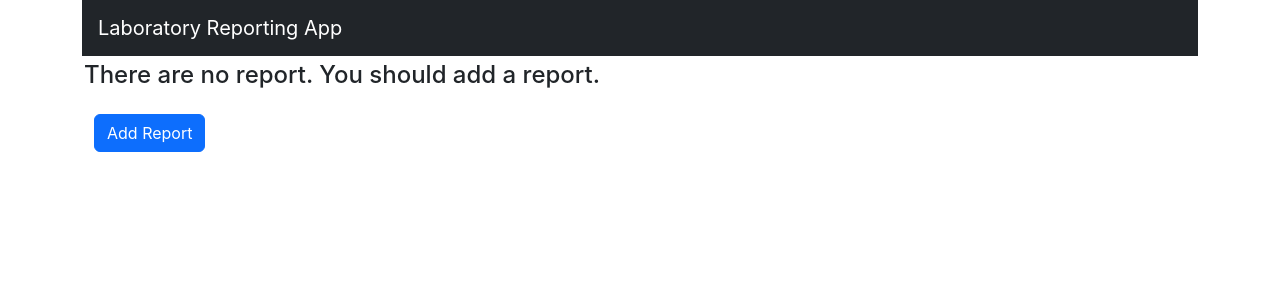
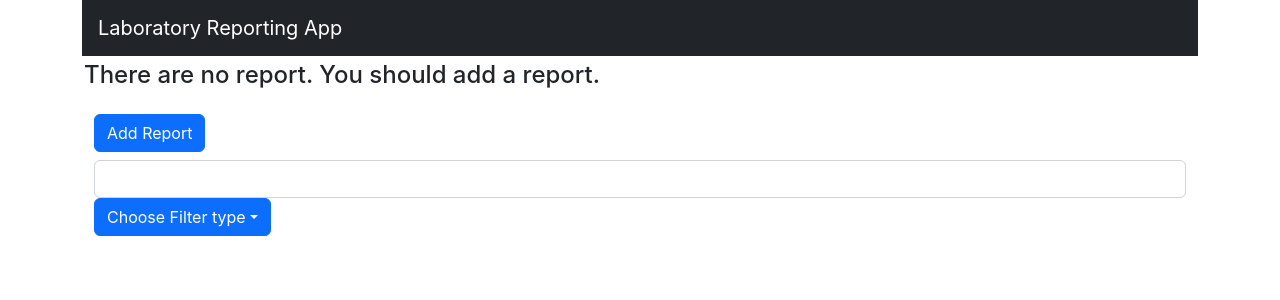
Before and after one commit to yakubalkis/Lab-Reporting-App-Fullstack, a React (Create React App) app in the folder react-frontend/: page /laborant/1/reports in a window 1280 px wide. Shown: the top 300 px of the page. Built offline with nearby package versions, Linux system fonts and the light colour scheme; no server answers.

Commit message:
added dropdown menu for filter.

```diff
--- a/react-frontend/src/components/ListReports.js
+++ b/react-frontend/src/components/ListReports.js
@@ -1,35 +1,52 @@
 import { useEffect, useState } from "react"
 import axios from "axios";
 import {Link, useParams} from "react-router-dom";
+import Dropdown from 'react-bootstrap/Dropdown';
+import DropdownButton from 'react-bootstrap/DropdownButton';
 import Report from "./Report";
-const LAB_API_BASE_URL = "http://localhost:8080/api/v1/reports";
+const LAB_API_BASE_URL = "http://localhost:8080/api/v1";
 
 export default function ListReports(){
 
     const [reportList, setReportList] = useState([]);
+    const [filterType, setFilterType] = useState("Choose Filter type");
     const {laborantHospitalIdNo} = useParams();
 
 
 
     useEffect(() => {
-        axios.get(LAB_API_BASE_URL)
+        axios.get(LAB_API_BASE_URL+"/reports")
             .then((res) => {
                 setReportList(res.data)
             })
-            console.log(reportList)
-    }, []);
+    },[]);
+
+    function handleChange(type){
+        setFilterType(type)
+        console.log(type)
+    }
 
 
     const HeadContent = reportList.length > 0 ? <></> : <h4 style={{marginLeft: "-10px", marginTop: "5px"}}>There are no report. You should add a report.</h4> ;
-    const ReportsTable = reportList.length > 0 ? <Report reports={reportList} /> : <></> ;
+    const ReportsTable = reportList.length > 0 ? <Report reports={reportList}  /> : <></> ;
 
     return(
         <div>
 
             {HeadContent}
+            <div className="div-add-filter">
 
-            <div className="row">
                 <Link to={`/laborant/${laborantHospitalIdNo}/${0}`}><button style={{marginTop: "1rem", marginBottom: "0.5rem"}} className="btn btn-primary" > Add Report </button></Link>
+
+                <input type="text" className="form-control" />
+
+                <DropdownButton id="dropdown-basic-button" title={filterType} className="dropdown-filter">
+                    <Dropdown.Item onClick={() => handleChange("By Patient Name/Surname")}>By Patient Name/Surname</Dropdown.Item>
+                    <Dropdown.Item onClick={() => handleChange("By TC No")}>By TC No</Dropdown.Item>
+                    <Dropdown.Item onClick={() => handleChange("By Lab. Name/Surname")}>By Lab. Name/Surname</Dropdown.Item>
+                    <Dropdown.Item onClick={() => handleChange("Choose Filter type")}>Set No Filter</Dropdown.Item>
+                </DropdownButton>
+
             </div>
 
             {ReportsTable}
```
